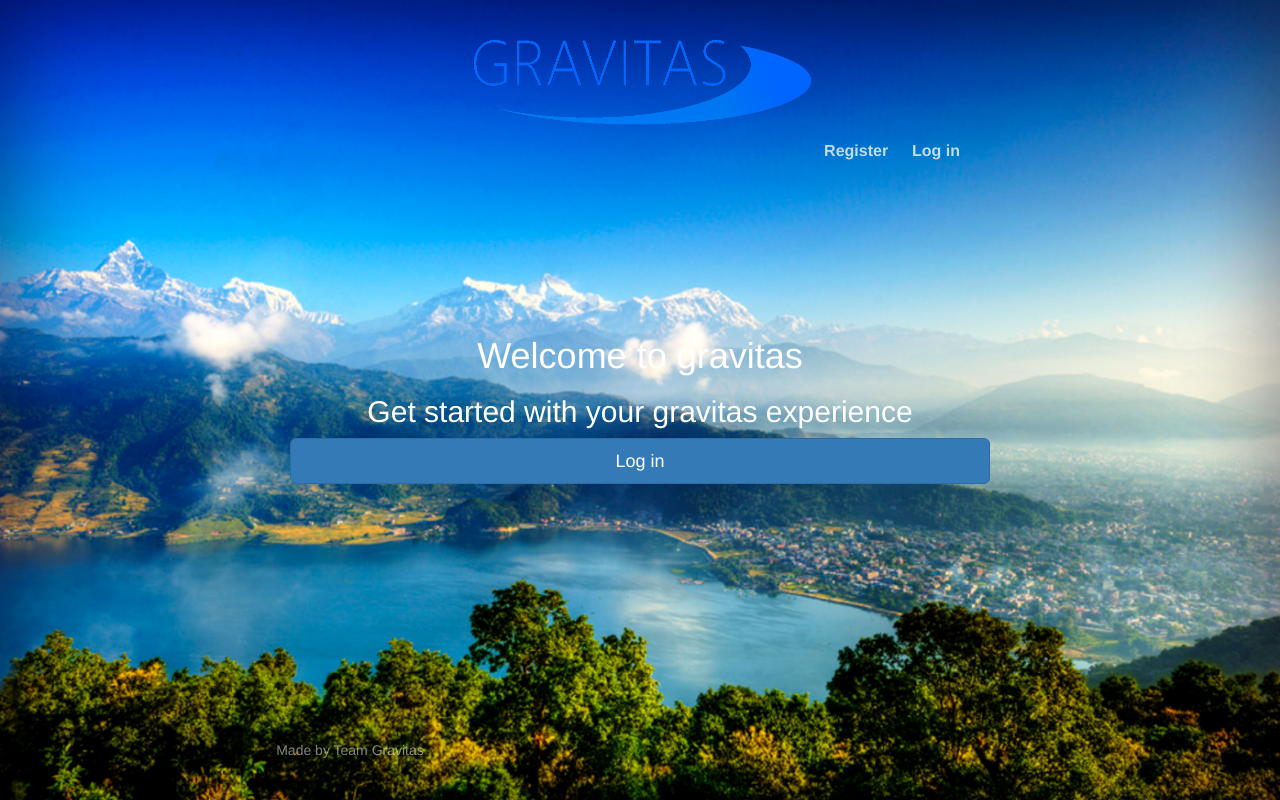
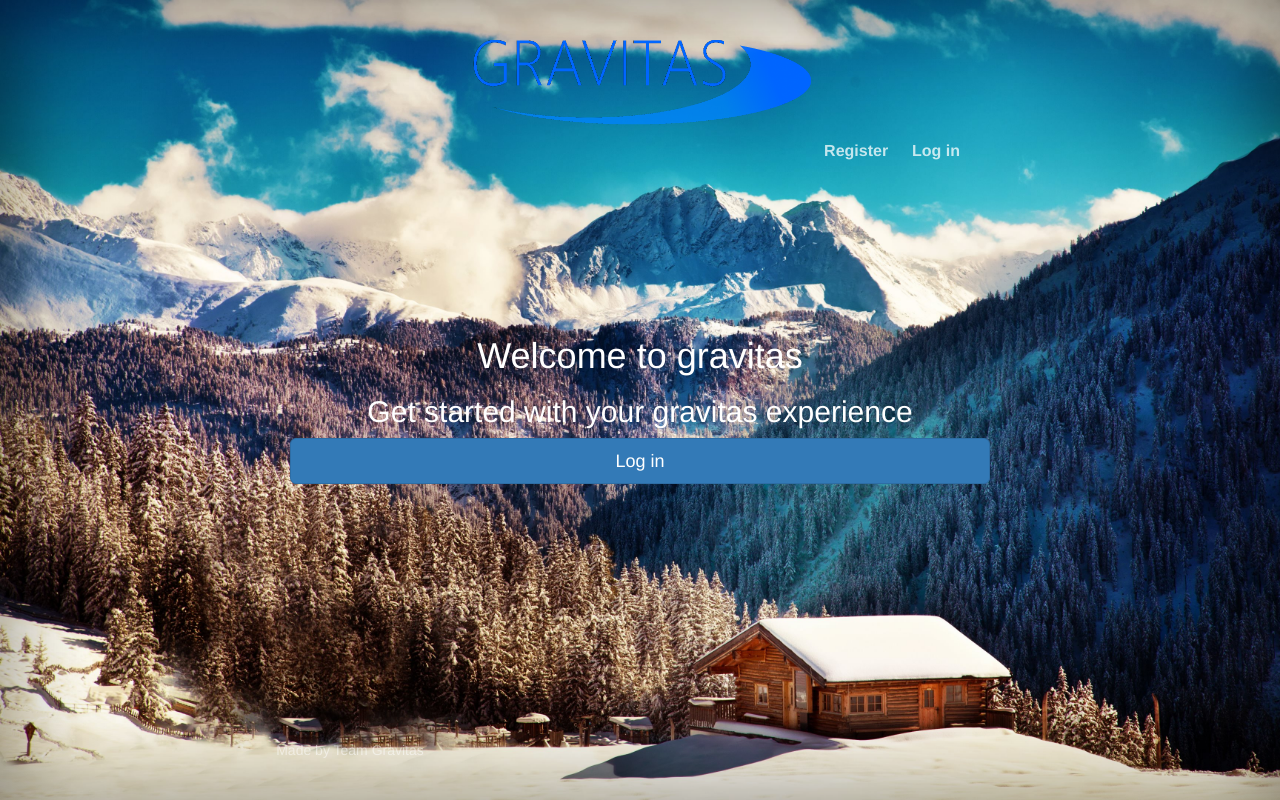
Before and after one commit to Sirikam/Gravitas, a Django app: page / in a window 1280 px wide. Run offline with Django 3.2, Linux system fonts and the light colour scheme; parts of the project's set-up code (start-up, migrations or seed data) failed here and were passed over; some libraries are stand-ins or nearby versions.

Commit message:
new cover

```diff
--- a/static/css/cover.css
+++ b/static/css/cover.css
@@ -2,7 +2,7 @@
 html{
   height: 100%;
 
-  background-image: url('../img/cover4.png');
+  background-image: url('../img/cover5.jpg');
   background-size: cover;
 
 }
```
Also changed, not shown: db.sqlite3, static/img/cover5.jpg (added).
